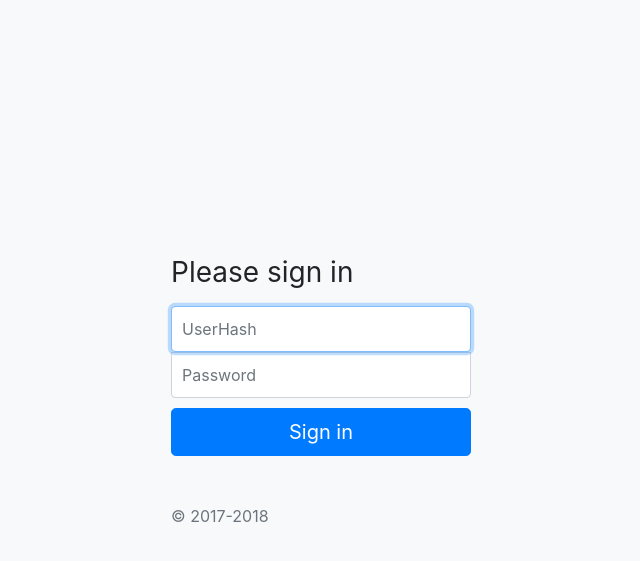
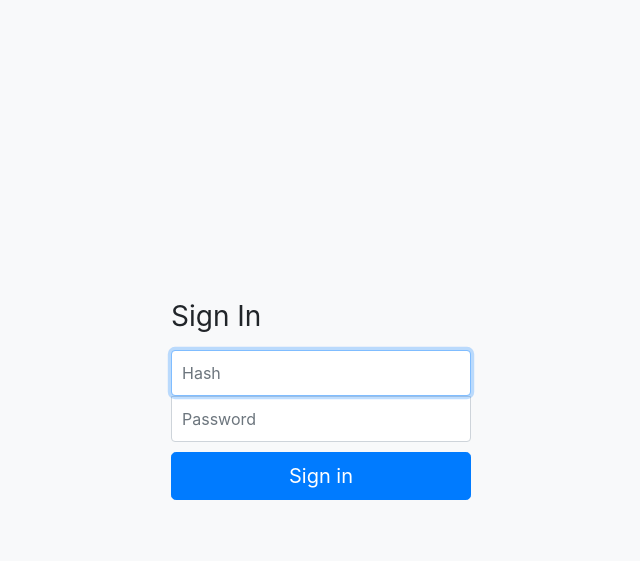
Before and after one commit to icyphox/gitsocial-instance, a Flask app: template templates/login.html in a window 1280 px wide. Shown: the top 561 px of the page, without its empty margins (319-959 px from the left). Run offline with Flask 2, Linux system fonts and the light colour scheme; the template is opened without the code that fills it, so the values that code supplies are empty; some libraries are stand-ins or nearby versions.

Commit message:
fix: remove pajeet crap

```diff
--- a/templates/login.html
+++ b/templates/login.html
@@ -6,13 +6,12 @@
 </head>
 <body class="bg-light">
         <form class="form-signin">
-                <h1 class="h3 mb-3 font-weight-normal">Please sign in</h1>
-                <label for="inputEmail" class="sr-only">User Hash</label>
-                <input type="text" id="input" class="form-control" placeholder="UserHash" required autofocus>
+                <h1 class="h3 mb-3 font-weight-normal">Sign In</h1>
+                <label for="inputEmail" class="sr-only">Hash</label>
+                <input type="text" id="input" class="form-control" placeholder="Hash" required autofocus>
                 <label for="inputPassword" class="sr-only">Password</label>
                 <input type="password" id="inputPassword" class="form-control" placeholder="Password" required>
                 <button class="btn btn-lg btn-primary btn-block" type="submit">Sign in</button>
-                <p class="mt-5 mb-3 text-muted">&copy; 2017-2018</p>
               </form>
         <script src="https://code.jquery.com/jquery-3.2.1.slim.min.js" integrity="sha384-KJ3o2DKtIkvYIK3UENzmM7KCkRr/rE9/Qpg6aAZGJwFDMVNA/GpGFF93hXpG5KkN" crossorigin="anonymous"></script>
         <script src="./holder.js"></script>
```
Also changed, not shown: templates/profile.html (+1 -1 lines).
